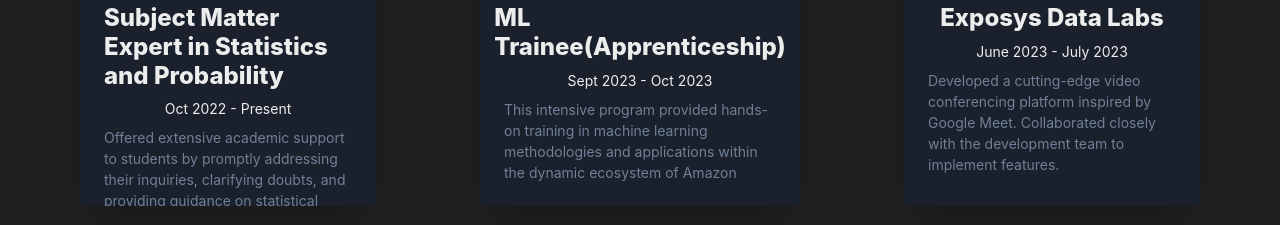
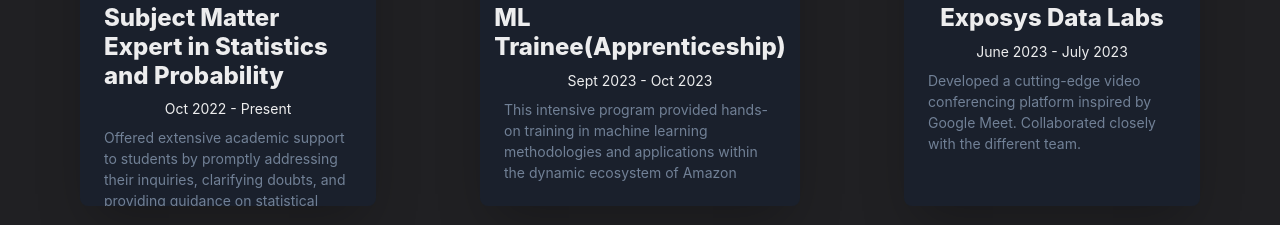
Before and after one commit to devkmaan/portfolioo, a Next.js app: page /works in a window 1280 px wide. Shown: the part 520-745 px from the top of the page. Built offline with nearby package versions, Linux system fonts and the light colour scheme.

Commit message:
works.js

```diff
--- a/pages/works.js
+++ b/pages/works.js
@@ -26,7 +26,7 @@ const worksData = [
     },
     {
         jobTitle: "Exposys Data Labs",
-        description: "Developed a cutting-edge video conferencing platform inspired by Google Meet. Collaborated closely with the development team to implement features.",
+        description: "Developed a cutting-edge video conferencing platform inspired by Google Meet. Collaborated closely with the different team.",
         duration: " June 2023 - July 2023",
         company: "Exposys Data Labs ",
         logo: "/works/expo.jpg"
```
